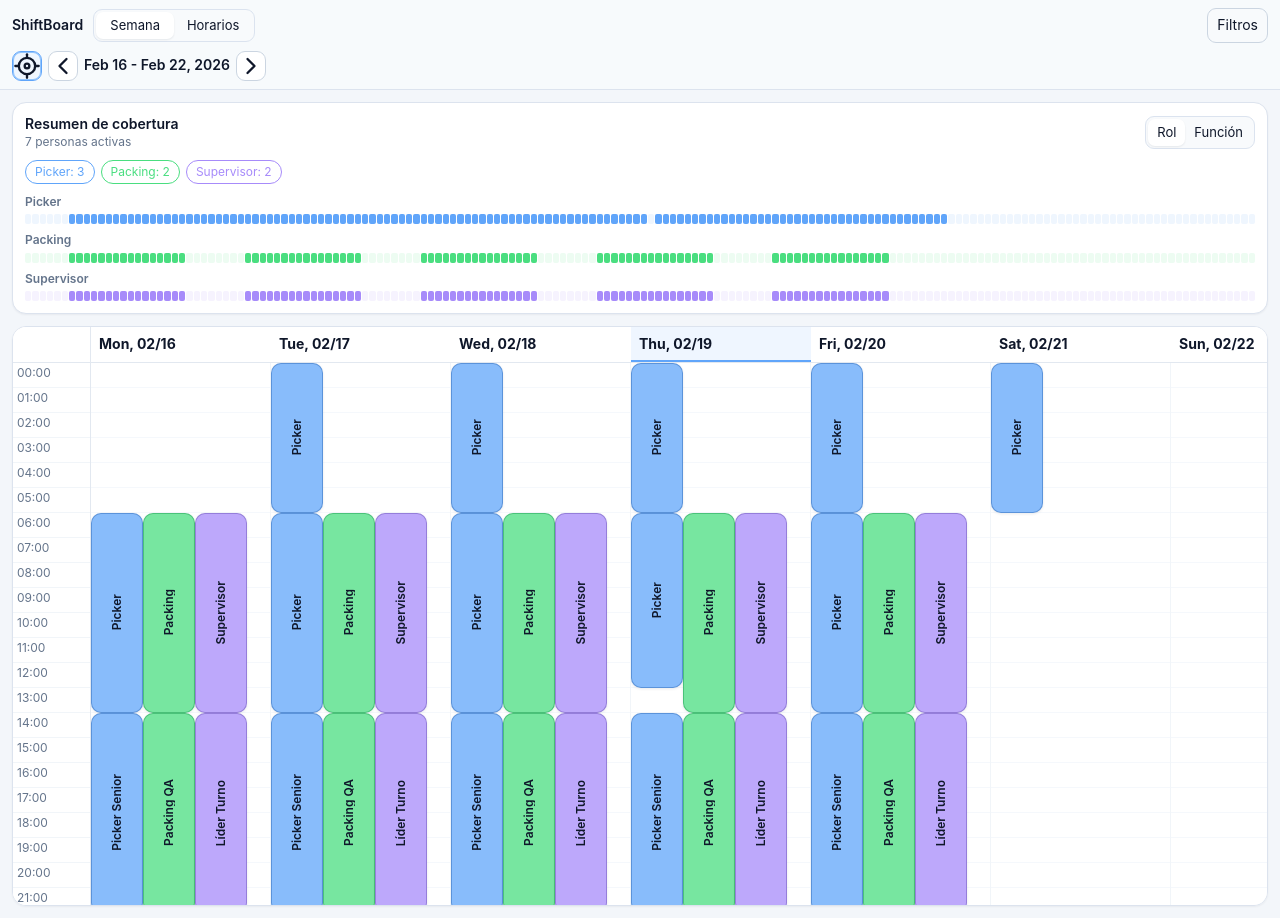
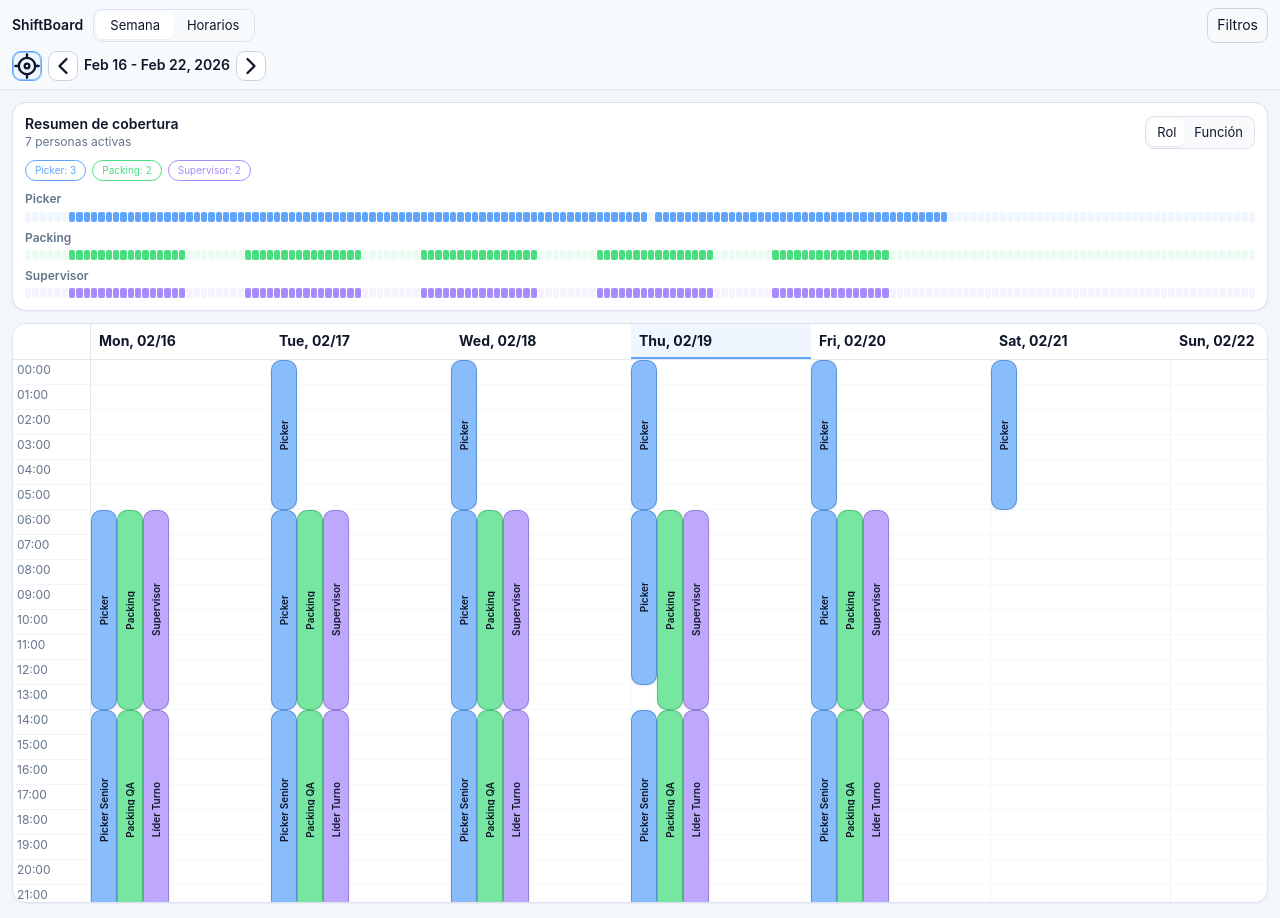
Before and after one commit to cabp393/chrono-ops, a React (Vite) app: page / in a window 1280 px wide. Built offline with nearby package versions, Linux system fonts and the light colour scheme.

Commit message:
Tighten week cards and fix per-day horizontal scrolling

```diff
--- a/src/components/DayColumn.tsx
+++ b/src/components/DayColumn.tsx
@@ -13,7 +13,7 @@ type Props = {
   shiftLabelMode: ShiftLabelMode;
 };
 
-const SHIFT_BLOCK_WIDTH_PX = 52;
+const SHIFT_BLOCK_WIDTH_PX = 26;
 
 export const DayColumn = ({
   daySegments,
@@ -57,6 +57,7 @@ export const DayColumn = ({
 
   return (
     <div className="day-column" style={{ height: dayHeight }}>
+      <div className="day-viewport" style={{ height: dayHeight }}>
         <div className="day-tracks" style={{ minWidth: tracksWidth, height: dayHeight }}>
           <div className="day-grid-slots" style={{ gridTemplateRows: `repeat(${(24 * 60) / scale}, ${blockHeight}px)` }}>
             {coverage.map((_, blockIndex) => (
@@ -89,5 +90,6 @@ export const DayColumn = ({
           })}
         </div>
       </div>
+    </div>
   );
 };
--- a/src/styles.css
+++ b/src/styles.css
@@ -76,7 +76,7 @@ select, input {
   border: 1px solid #cbd5e1;
   border-radius: 999px;
   padding: 3px 9px;
-  font-size: 12px;
+  font-size: 10px;
 }
 .chip.muted { opacity: .45; }
 .chip.active { box-shadow: inset 0 0 0 1px currentColor; }
@@ -114,8 +114,9 @@ select, input {
   box-shadow: inset 0 0 0 1px #93c5fd;
 }
 
-.week-grid-card { overflow: auto; max-height: calc(100vh - 220px); padding: 0; }
+.week-grid-card { overflow-y: auto; overflow-x: visible; max-height: calc(100vh - 220px); padding: 0; }
 .week-grid-layout { display: grid; min-width: 1020px; position: relative; }
+.week-grid-layout > * { min-width: 0; }
 .sticky { position: sticky; top: 0; z-index: 8; background: #fff; }
 .time-corner { left: 0; z-index: 9; border-bottom: 1px solid #e2e8f0; border-right: 1px solid #e2e8f0; }
 .sticky-left { position: sticky; left: 0; z-index: 7; background: #fff; border-right: 1px solid #e2e8f0; }
@@ -126,10 +127,15 @@ select, input {
 .day-column {
   position: relative;
   border-right: 1px solid #f1f5f9;
+  min-width: 0;
+}
+.day-viewport {
+  max-width: 100%;
   overflow-x: auto;
   overflow-y: hidden;
   -webkit-overflow-scrolling: touch;
   overscroll-behavior-x: contain;
+  touch-action: pan-x;
 }
 .day-tracks { position: relative; }
 .day-grid-slots {
@@ -150,15 +156,15 @@ select, input {
   color: #0f172a;
   overflow: hidden;
   text-align: center;
-  padding: 5px 3px;
+  padding: 2px 1px;
   display: flex;
   align-items: center;
   justify-content: center;
 }
-.shift-item.compact { padding: 3px 5px; }
+.shift-item.compact { padding: 1px 0; }
 .shift-item strong {
   display: inline-block;
-  font-size: 12px;
+  font-size: 10px;
   font-weight: 600;
   line-height: 1;
   writing-mode: vertical-rl;
@@ -203,7 +209,7 @@ select, input {
 }
 .pending-badge {
   margin-left: auto;
-  font-size: 12px;
+  font-size: 10px;
   color: #b45309;
   background: #fffbeb;
   border: 1px solid #fde68a;
@@ -244,7 +250,7 @@ select, input {
   background: #f8fafc;
   border-radius: 999px;
   padding: 6px 10px;
-  font-size: 12px;
+  font-size: 10px;
   color: #334155;
   display: inline-flex;
   align-items: center;
@@ -302,7 +308,7 @@ select, input {
 .derived-meta {
   display: grid;
   gap: 4px;
-  font-size: 12px;
+  font-size: 10px;
   color: #64748b;
   padding: 8px;
   border: 1px solid #e2e8f0;
```
Lines whose indentation alone changed are shown as unchanged.
